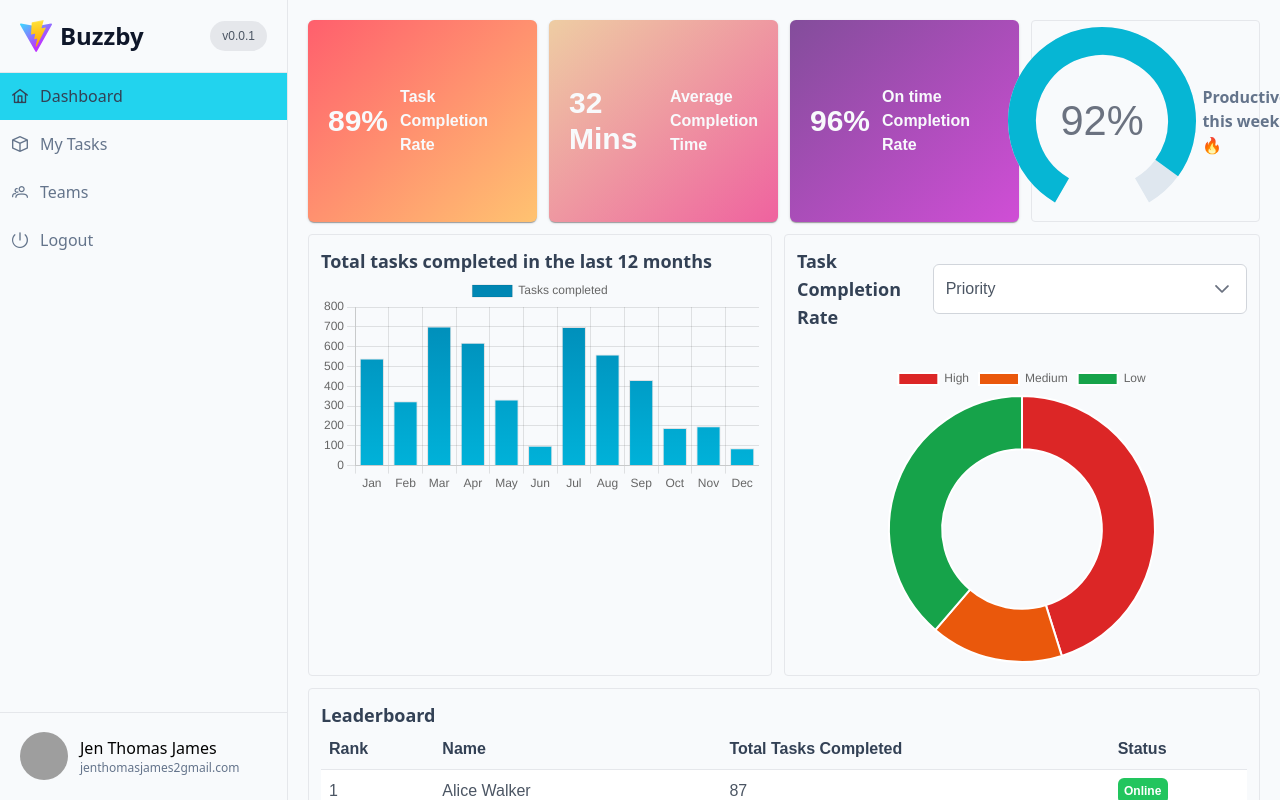
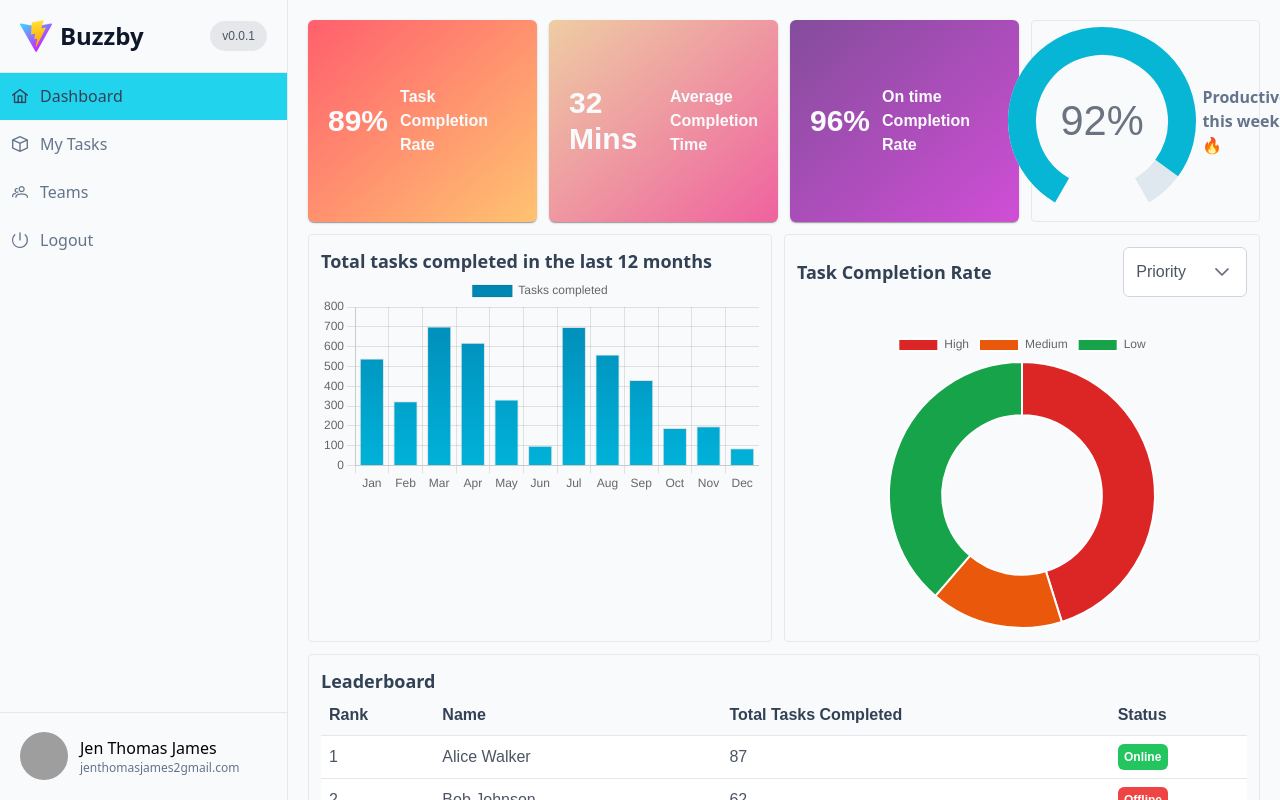
Before and after one commit to JenTJames/buzzby-client, a React (Vite) app: page /dashboard in a window 1280 px wide. Shown: the top 800 px of the page. Built offline with nearby package versions, Linux system fonts and the light colour scheme; grey boxes are pictures that could not be loaded; a web font is replaced by a local one.

Commit message:
Style: Align task breakdown dropdown to end

```diff
--- a/src/pages/DashboardPage.jsx
+++ b/src/pages/DashboardPage.jsx
@@ -161,13 +161,17 @@ const DashboardPage = () => {
               <h1 className="text-slate-700 text-lg font-semibold">
                 Task Completion Rate
               </h1>
+              <div className="flex justify-end">
                 <Dropdown
                   className="w-48"
                   value={selectedTaskBreakdownType}
-                onChange={(event) => setSelectedTaskBreakdownType(event.value)}
+                  onChange={(event) =>
+                    setSelectedTaskBreakdownType(event.value)
+                  }
                   options={["Priority", "Status"]}
                   placeholder="Select the task breakdown rate"
                 />
+              </div>
             </div>
             <div className="self-center">
               <Chart
```
Lines whose indentation alone changed are shown as unchanged.
